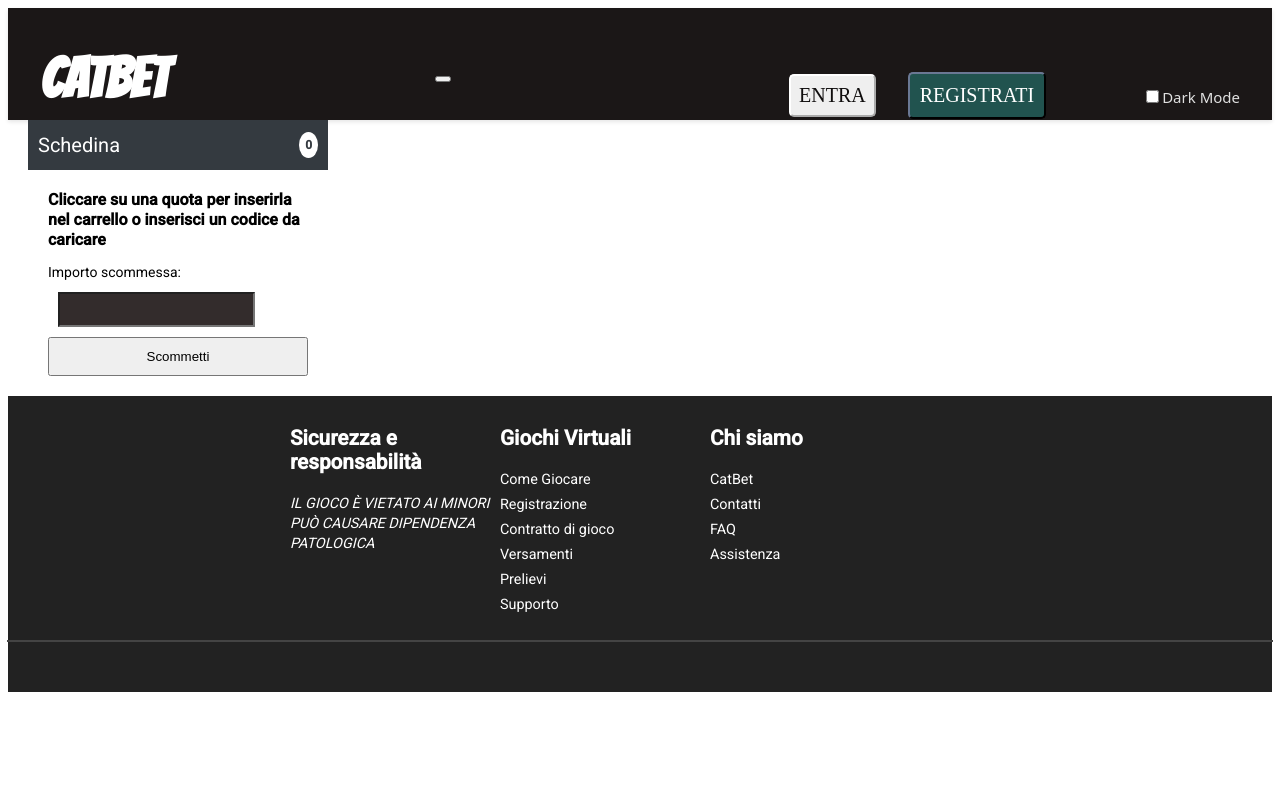
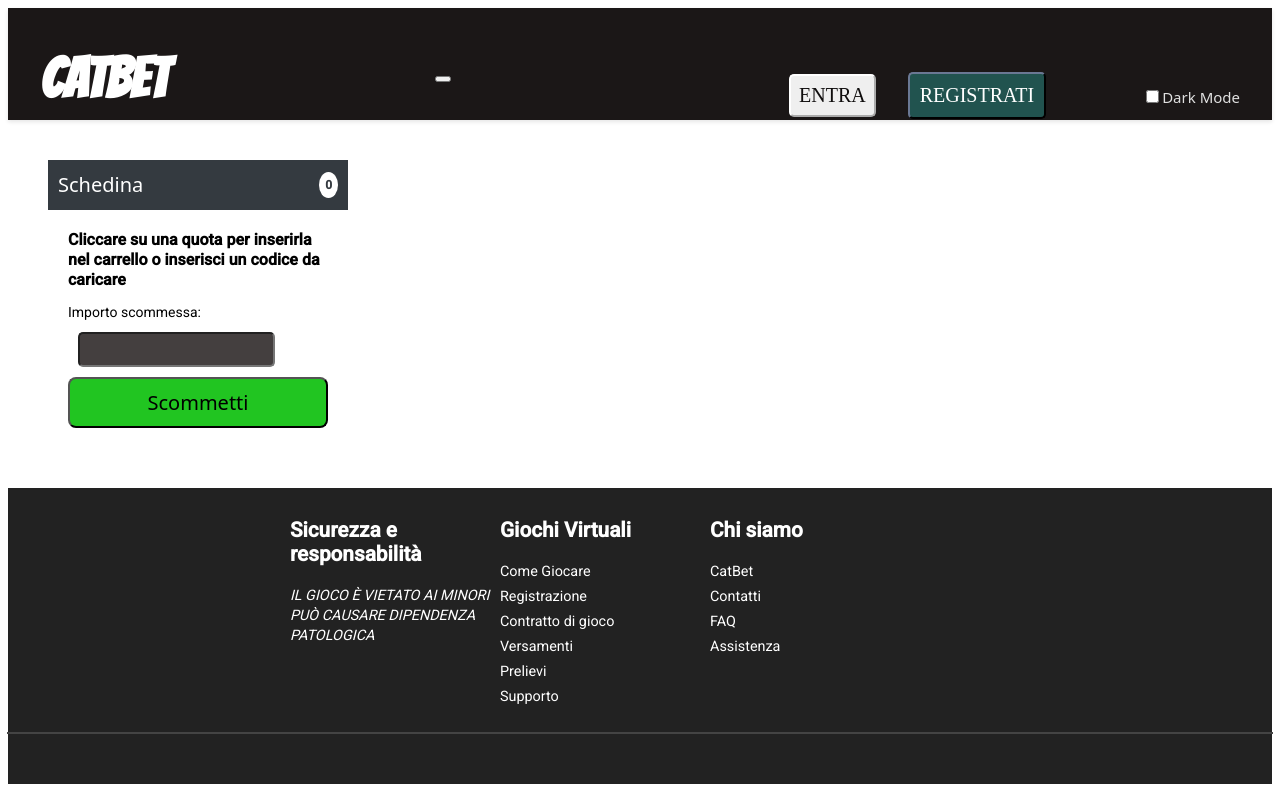
Before and after one commit to DwightKSchrute9/Capstone, an Angular app in the folder Angular/sito-scommesse/: page /aside in a window 1280 px wide. Built offline with nearby package versions, Linux system fonts and the light colour scheme; a web font is replaced by a local one.

Commit message:
styleAside

```diff
--- a/Angular/sito-scommesse/src/app/aside/aside.component.scss
+++ b/Angular/sito-scommesse/src/app/aside/aside.component.scss
@@ -1,6 +1,8 @@
 .aside {
   width: 300px;
   margin-left: 20px;
+  padding: 20px;
+  margin: 20px;
 
 
   .bet-header {
@@ -15,6 +17,7 @@
       color: #fff;
       font-size: 20px;
       margin: 0;
+      font-family: system-ui, -apple-system, BlinkMacSystemFont, 'Segoe UI', Roboto, Oxygen, Ubuntu, Cantarell, 'Open Sans', 'Helvetica Neue', sans-serif;
     }
 
     .bet-icon {
@@ -50,13 +53,23 @@
     .bet-btn {
       padding: 10px;
       width: 100%;
+      font-family: system-ui, -apple-system, BlinkMacSystemFont, 'Segoe UI', Roboto, Oxygen, Ubuntu, Cantarell, 'Open Sans', 'Helvetica Neue', sans-serif;
+      font-size: 20px;
+      background-color: rgb(33, 197, 33);
+      border-radius: 8px;
 
     }
     #bet-amount{
       padding: 8px;
-      background-color: rgb(51, 44, 44);
+      background-color: rgb(68, 63, 63);
       color: wheat;
       margin: 10px;
+      border-radius: 5px;
+    }
+    .bet-moltiplicatore{
+      font-family: system-ui, -apple-system, BlinkMacSystemFont, 'Segoe UI', Roboto, Oxygen, Ubuntu, Cantarell, 'Open Sans', 'Helvetica Neue', sans-serif;
+      font-size: 20px;
+      color: greenyellow;
     }
   }
 }
--- a/Angular/sito-scommesse/src/app/utente/utente.component.html
+++ b/Angular/sito-scommesse/src/app/utente/utente.component.html
@@ -1,3 +1,4 @@
+<div class="container">
 <mat-toolbar>
   <button mat-icon-button (click)="sidenav.toggle()" aria-label="Toggle navigation">
     <mat-icon>menu</mat-icon>
@@ -67,3 +68,4 @@
 <mat-menu #userMenu="matMenu">
   <button mat-menu-item (click)="onLogoutClick()">Logout</button>
 </mat-menu>
+</div>
--- a/Angular/sito-scommesse/src/app/utente/utente.component.scss
+++ b/Angular/sito-scommesse/src/app/utente/utente.component.scss
@@ -0,0 +1,5 @@
+.container {
+  background-color: #62779b; ;
+  padding: 10px;
+  margin: 10px;
+}
```
